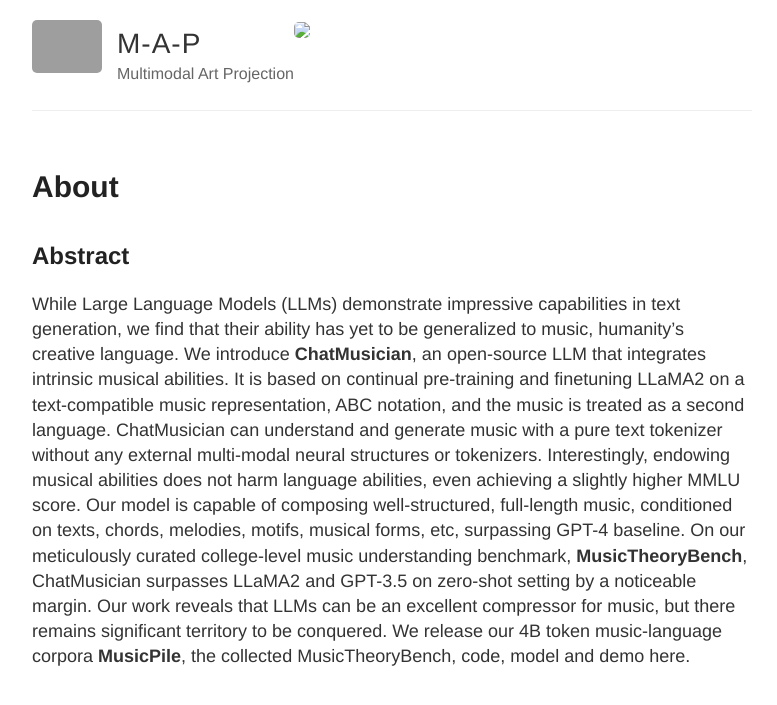
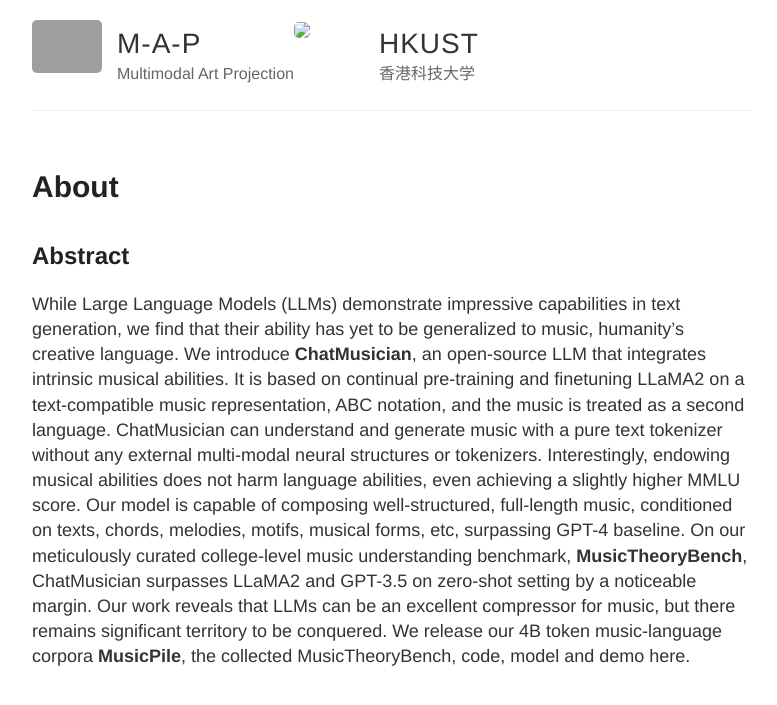
Before and after one commit to map-yue/map-yue.github.io, a Jekyll site: the page built from about.md, in a window 1280 px wide. Shown: the top 705 px of the page, without its empty margins (248-1025 px from the left). Built offline with Jekyll 4.4.1, drawn with Linux system fonts in a browser that asks for light colours; grey boxes are pictures that could not be loaded.

Commit message:
Update default.html

```diff
--- a/_layouts/default.html
+++ b/_layouts/default.html
@@ -27,8 +27,8 @@
           <div class="right-nav">
             <a href="{{ site.baseurl }}/" class="site-avatar"><img src="hkust.png" /></a>
             <div class="site-info">
-              <h1 class="site-name"><a href="{{ site.baseurl }}/">{{ HKUST }}</a></h1>
-              <p class="site-description">{{ 香港科技大学 }}</p>
+              <h1 class="site-name"><a href="{{ site.baseurl }}/">HKUST</a></h1>
+              <p class="site-description">香港科技大学</p>
             </div>
           </div>
         </header>
```
